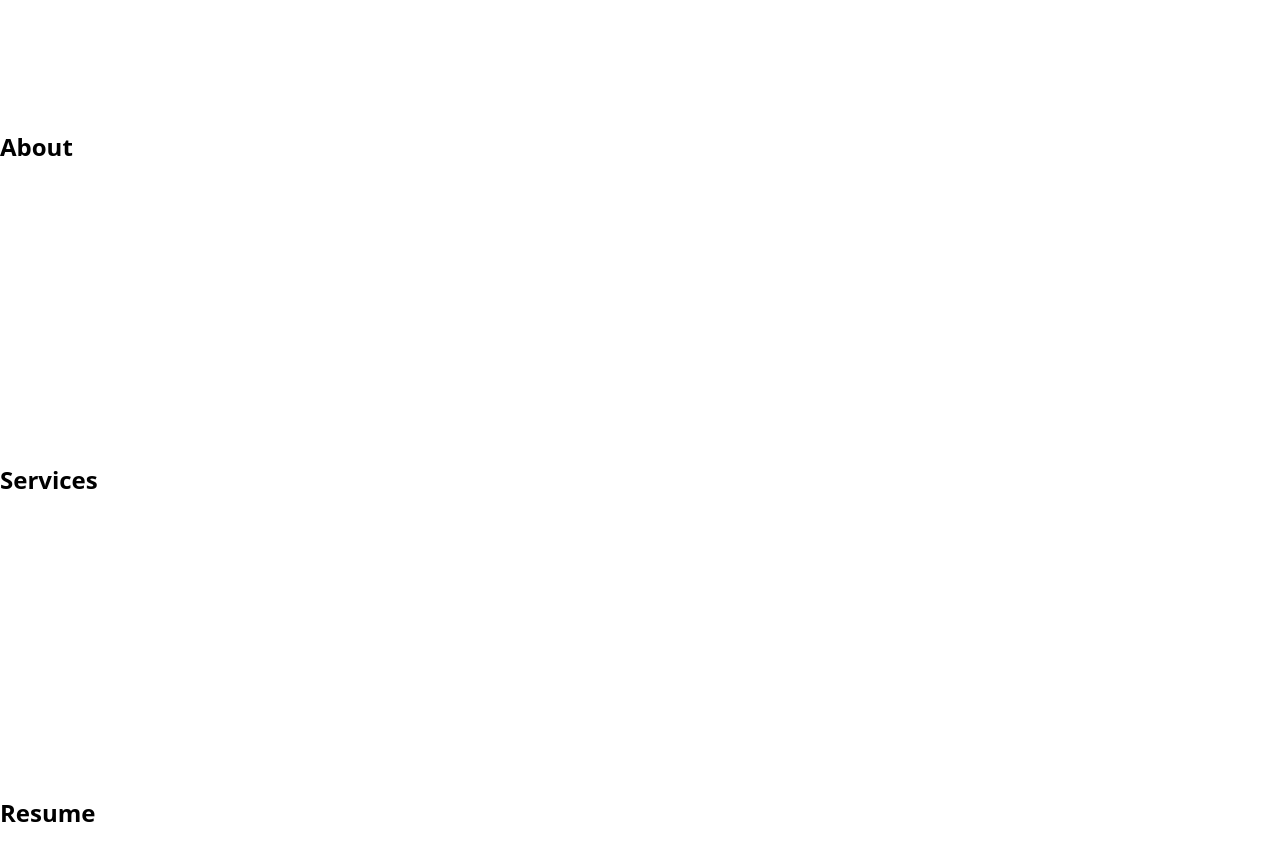
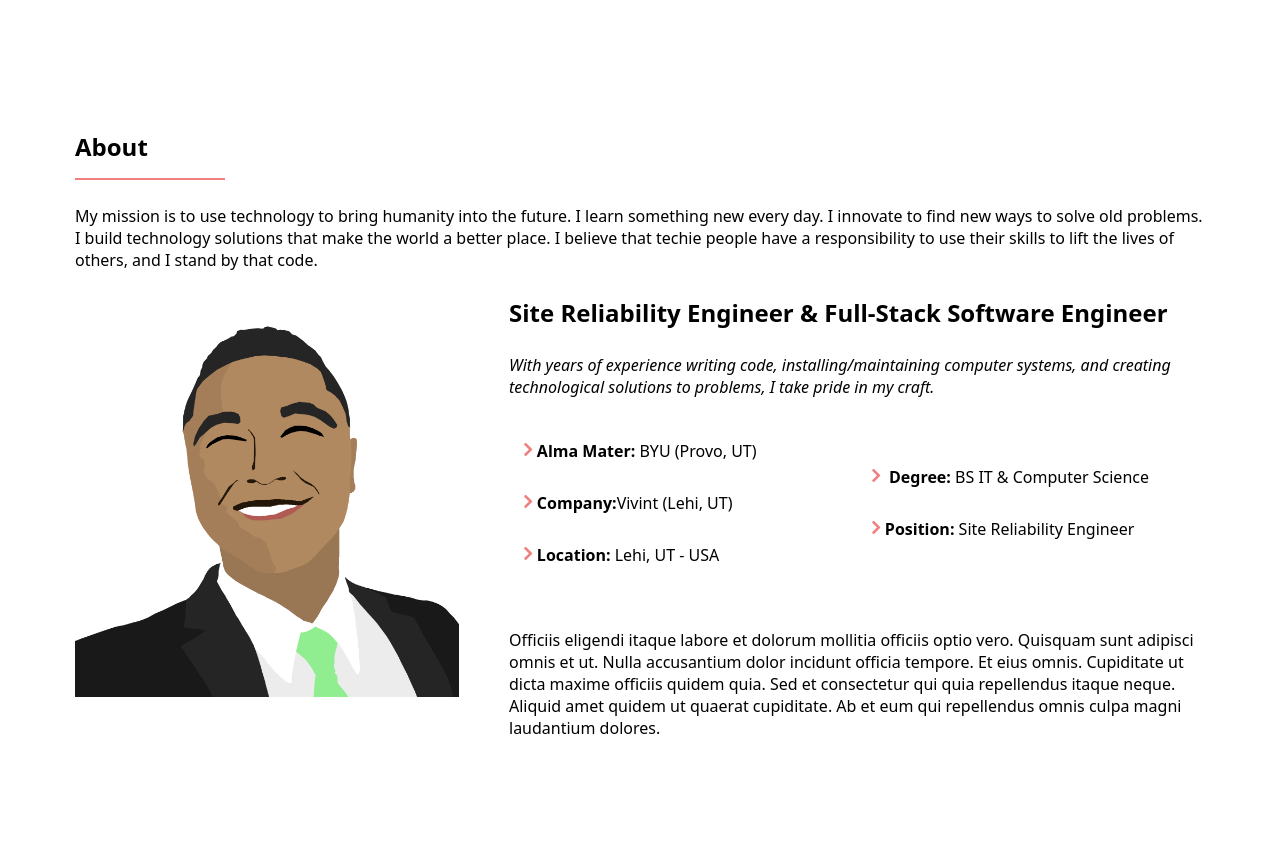
Before and after one commit to codyuhi/portfolio, a Vue app in the folder vue-app/: page / in a window 1280 px wide. Shown: the part 820-1680 px from the top of the page. Built offline with nearby package versions, Linux system fonts and the light colour scheme.

Commit message:
Start about section

```diff
--- a/vue-app/src/App.vue
+++ b/vue-app/src/App.vue
@@ -45,6 +45,7 @@ export default {
 * {
   --lightest: white;
   --light: lightgreen;
+  --dark: lightcoral;
   --darkest: black;
   margin: 0;
   padding: 0;
--- a/vue-app/src/components/About.vue
+++ b/vue-app/src/components/About.vue
@@ -2,7 +2,71 @@
   <div id="about-container" class="section">
     <!-- Inspired by the iPortfolio template -->
     <div id="about">
-      <h2>About</h2>
+      <div id="about-header-container">
+        <h2>About</h2>
+        <hr />
+      </div>
+      <div id="about-mission-statement-container">
+        <p>
+          My mission is to use technology to bring humanity into the future. I
+          learn something new every day. I innovate to find new ways to solve
+          old problems. I build technology solutions that make the world a
+          better place. I believe that techie people have a responsibility to
+          use their skills to lift the lives of others, and I stand by that
+          code.
+        </p>
+      </div>
+      <div id="about-stats-container">
+        <div id="about-img-container">
+          <img src="../assets/suit.png" id="about-img" />
+        </div>
+        <div id="about-stats">
+          <h2 id="about-title">
+            Site Reliability Engineer & Full-Stack Software Engineer
+          </h2>
+          <p id="about-description">
+            <em
+              >With years of experience writing code, installing/maintaining
+              computer systems, and creating technological solutions to
+              problems, I take pride in my craft.
+            </em>
+          </p>
+          <div id="about-grid-container">
+            <div class="about-grid-column">
+              <p>
+                <i class="fa fa-angle-right"></i>
+                <strong>Alma Mater:</strong> BYU (Provo, UT)
+              </p>
+              <p>
+                <i class="fa fa-angle-right"></i>
+                <strong>Company:</strong>Vivint (Lehi, UT)
+              </p>
+              <p>
+                <i class="fa fa-angle-right"></i>
+                <strong>Location:</strong> Lehi, UT - USA
+              </p>
+            </div>
+            <div class="about-grid-column">
+              <p>
+                <i class="fa fa-angle-right"></i> <strong>Degree:</strong> BS IT
+                & Computer Science
+              </p>
+              <p>
+                <i class="fa fa-angle-right"></i>
+                <strong>Position:</strong> Site Reliability Engineer
+              </p>
+            </div>
+          </div>
+          <p>
+            Officiis eligendi itaque labore et dolorum mollitia officiis optio
+            vero. Quisquam sunt adipisci omnis et ut. Nulla accusantium dolor
+            incidunt officia tempore. Et eius omnis. Cupiditate ut dicta maxime
+            officiis quidem quia. Sed et consectetur qui quia repellendus itaque
+            neque. Aliquid amet quidem ut quaerat cupiditate. Ab et eum qui
+            repellendus omnis culpa magni laudantium dolores.
+          </p>
+        </div>
+      </div>
     </div>
   </div>
 </template>
@@ -14,7 +78,81 @@ export default {
 </script>
 
 <style scoped>
+#about-container {
+  margin: 0 50px 50px 50px;
+  padding: 75px 0 75px 0;
+}
 #about {
   color: var(--darkest);
 }
+#about-header-container,
+#about-mission-statement-container,
+#about-title,
+#about-description,
+#about-grid-container {
+  margin: 0 0 25px 0;
+}
+i {
+  font-size: 22px;
+  font-weight: bold;
+  margin: 5px;
+  color: var(--dark);
+}
+hr {
+  margin: 15px 0 15px 0;
+  color: var(--dark);
+  border: 1px solid var(--dark);
+  width: 150px;
+}
+#about-img-container {
+  display: flex;
+  justify-content: center;
+  align-items: center;
+}
+#about-img {
+  width: 60vw;
+  height: auto;
+  margin-bottom: 25px;
+}
+
+/* Desktop view */
+@media only screen and (min-width: 800px) {
+  #about-container {
+    margin: 0 75px 75px 75px;
+    padding: 150px 0 150px 0;
+  }
+  #about-stats-container {
+    display: flex;
+    flex-direction: row;
+    justify-content: center;
+    align-items: center;
+    margin: 25px 0 0 0;
+  }
+  #about-img-container {
+    display: flex;
+    margin: 0 25px 0 0;
+  }
+  #about-img {
+    width: 30vw;
+  }
+  #about-stats {
+    margin: 0 0 0 25px;
+  }
+  #about-grid-container {
+    display: flex;
+    flex-direction: row;
+    justify-content: flex-start;
+    align-items: center;
+    flex-wrap: wrap;
+  }
+  .about-grid-column {
+    display: flex;
+    flex-direction: column;
+    flex: 1;
+    margin: 0 0 25px 0;
+  }
+  .about-grid-column > p {
+    margin: 10px;
+  }
+}
 </style>
--- a/vue-app/src/components/Navbar.vue
+++ b/vue-app/src/components/Navbar.vue
@@ -261,57 +261,74 @@ export default {
       let rect = this.homeSection.getBoundingClientRect();
       let top = rect.top;
       let bottom = rect.bottom;
-      if (top >= 0 && bottom <= window.innerHeight) {
+      if (bottom >= 35) {
         this.activeSection = "home";
         return;
       }
       rect = this.aboutSection.getBoundingClientRect();
       top = rect.top;
       bottom = rect.bottom;
-      if (top >= 0 && bottom <= window.innerHeight) {
+      if (
+        (this.activeSection !== "about" && top === 0) ||
+        bottom >= window.innerHeight
+      ) {
         this.activeSection = "about";
         return;
       }
       rect = this.servicesSection.getBoundingClientRect();
       top = rect.top;
       bottom = rect.bottom;
-      if (top >= 0 && bottom <= window.innerHeight) {
+      if (
+        (this.activeSection !== "services" && top === 0) ||
+        bottom >= window.innerHeight
+      ) {
         this.activeSection = "services";
         return;
       }
       rect = this.resumeSection.getBoundingClientRect();
       top = rect.top;
       bottom = rect.bottom;
-      if (top >= 0 && bottom <= window.innerHeight) {
+      if (
+        (this.activeSection !== "resume" && top === 0) ||
+        bottom >= window.innerHeight
+      ) {
         this.activeSection = "resume";
         return;
       }
       rect = this.portfolioSection.getBoundingClientRect();
       top = rect.top;
       bottom = rect.bottom;
-      if (top >= 0 && bottom <= window.innerHeight) {
+      if (
+        (this.activeSection !== "portfolio" && top === 0) ||
+        bottom >= window.innerHeight
+      ) {
         this.activeSection = "portfolio";
         return;
       }
       rect = this.blogSection.getBoundingClientRect();
       top = rect.top;
       bottom = rect.bottom;
-      if (top >= 0 && bottom <= window.innerHeight) {
+      if (
+        (this.activeSection !== "blog" && top === 0) ||
+        bottom >= window.innerHeight
+      ) {
         this.activeSection = "blog";
         return;
       }
       rect = this.contactSection.getBoundingClientRect();
       top = rect.top;
       bottom = rect.bottom;
-      if (top >= 0 && bottom <= window.innerHeight) {
+      if (
+        (this.activeSection !== "contact" && top === 0) ||
+        bottom >= window.innerHeight
+      ) {
         this.activeSection = "contact";
         return;
       }
-      if (this.activeSection === "about" || this.activeSection === undefined) {
+      if (this.activeSection === undefined) {
         this.activeSection = "home";
         return;
       }
-      // alert('got here 1 ' + typeof this.activeSection);
     },
     toggleMenuIcon: function () {
       this.menuExpanded = this.menuExpanded ? false : true;
@@ -330,7 +347,6 @@ export default {
     this.blogSection = document.querySelector("#blog-container");
     this.contactSection = document.querySelector("#contact-container");
     this.setActiveSection();
-    // alert('got here 2 ' + this.activeSection);
     window.addEventListener("scroll", this.setActiveSection);
   },
   unmounted() {
```
